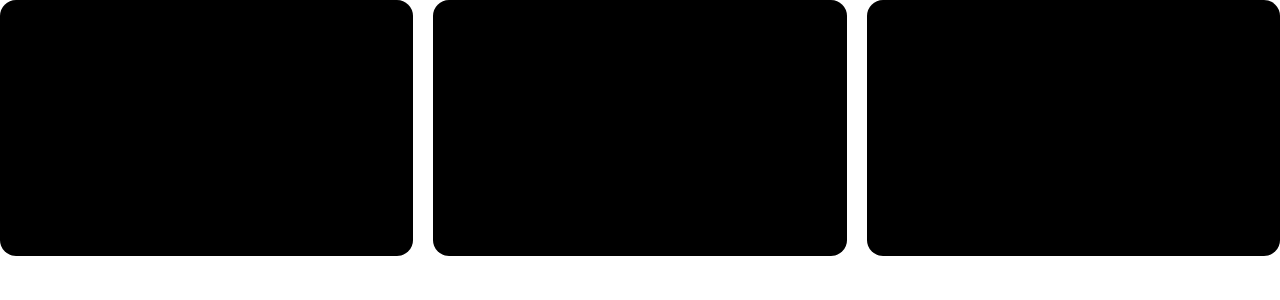
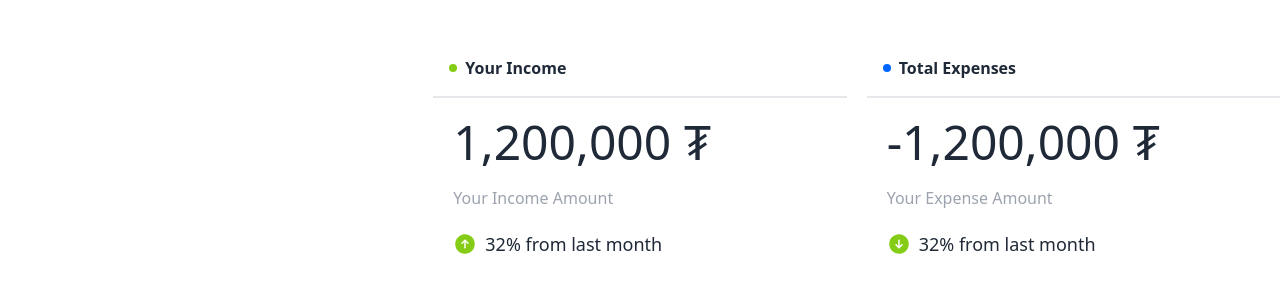
Before and after one commit to rimzss/income-tracker, a Next.js app: page /components/top in a window 1280 px wide. Shown: the top 300 px of the page. Built offline with nearby package versions, Linux system fonts and the light colour scheme.

Commit message:
dashboard joohon hiile

```diff
--- a/src/pages/components/Nav.jsx
+++ b/src/pages/components/Nav.jsx
@@ -12,7 +12,7 @@
         <h3>Records</h3>
       </ul>
       <div className="flex gap-5">
-        <button className="btn rounded-3xl bg-second text-white font-light text-lg hover:bg-blue-500">
+        <button className="w-36 h-9 rounded-3xl bg-second text-white font-light text-lg hover:bg-blue-500">
           + Record
         </button>
         <div className="flex items-center gap-3">
--- a/src/pages/components/top.jsx
+++ b/src/pages/components/top.jsx
@@ -2,10 +2,74 @@
 
 const Top = () => {
   return (
-    <section className="flex gap-5">
-      <div className="w-1/3 bg-black h-64 rounded-2xl"></div>
-      <div className="w-1/3 bg-black h-64 rounded-2xl"></div>
-      <div className="w-1/3 bg-black h-64 rounded-2xl"></div>
+    <section className="flex flex-col lg:flex-row gap-5 items-center justify-center mt-10">
+      <div className="lg:w-1/3 max-w-md w-3/4 card h-64 rounded-2xl"></div>
+      <div className="lg:w-1/3 max-w-md w-3/4 bg-white h-64 rounded-2xl">
+        <div className="flex items-center gap-2 font-bold p-4 border-b-2">
+          <svg
+            xmlns="http://www.w3.org/2000/svg"
+            width="8"
+            height="8"
+            viewBox="0 0 8 8"
+            fill="none"
+          >
+            <circle cx="4" cy="4" r="4" fill="#84CC16" />
+          </svg>
+          <span>Your Income</span>
+        </div>
+        <div className="p-5">
+          <h2 className="text-5xl font-medium">1,200,000 ₮</h2>
+          <p className="font-light text-gray-400 my-5">Your Income Amount</p>
+          <div className="flex items-center gap-2 text-lg">
+            <svg
+              xmlns="http://www.w3.org/2000/svg"
+              width="24"
+              height="24"
+              viewBox="0 0 24 24"
+              fill="none"
+            >
+              <path
+                d="M12 2.25C10.0716 2.25 8.18657 2.82183 6.58319 3.89317C4.97982 4.96451 3.73013 6.48726 2.99218 8.26884C2.25422 10.0504 2.06114 12.0108 2.43735 13.9021C2.81355 15.7934 3.74215 17.5307 5.10571 18.8943C6.46928 20.2579 8.20656 21.1865 10.0979 21.5627C11.9892 21.9389 13.9496 21.7458 15.7312 21.0078C17.5127 20.2699 19.0355 19.0202 20.1068 17.4168C21.1782 15.8134 21.75 13.9284 21.75 12C21.7473 9.41498 20.7192 6.93661 18.8913 5.10872C17.0634 3.28084 14.585 2.25273 12 2.25ZM15.5306 11.7806C15.461 11.8504 15.3783 11.9057 15.2872 11.9434C15.1962 11.9812 15.0986 12.0006 15 12.0006C14.9014 12.0006 14.8038 11.9812 14.7128 11.9434C14.6218 11.9057 14.539 11.8504 14.4694 11.7806L12.75 10.0603V15.75C12.75 15.9489 12.671 16.1397 12.5303 16.2803C12.3897 16.421 12.1989 16.5 12 16.5C11.8011 16.5 11.6103 16.421 11.4697 16.2803C11.329 16.1397 11.25 15.9489 11.25 15.75V10.0603L9.53063 11.7806C9.3899 11.9214 9.19903 12.0004 9 12.0004C8.80098 12.0004 8.61011 11.9214 8.46938 11.7806C8.32865 11.6399 8.24959 11.449 8.24959 11.25C8.24959 11.051 8.32865 10.8601 8.46938 10.7194L11.4694 7.71937C11.539 7.64964 11.6218 7.59432 11.7128 7.55658C11.8038 7.51884 11.9014 7.49941 12 7.49941C12.0986 7.49941 12.1962 7.51884 12.2872 7.55658C12.3783 7.59432 12.461 7.64964 12.5306 7.71937L15.5306 10.7194C15.6004 10.789 15.6557 10.8717 15.6934 10.9628C15.7312 11.0538 15.7506 11.1514 15.7506 11.25C15.7506 11.3486 15.7312 11.4462 15.6934 11.5372C15.6557 11.6283 15.6004 11.711 15.5306 11.7806Z"
+                fill="#84CC16"
+              />
+            </svg>
+            <span>32% from last month</span>
+          </div>
+        </div>
+      </div>
+      <div className="lg:w-1/3 max-w-md w-3/4 bg-white h-64 rounded-2xl">
+        <div className="flex items-center gap-2 font-bold p-4 border-b-2">
+          <svg
+            xmlns="http://www.w3.org/2000/svg"
+            width="8"
+            height="8"
+            viewBox="0 0 8 8"
+            fill="none"
+          >
+            <circle cx="4" cy="4" r="4" fill="#0166FF" />
+          </svg>
+          <span>Total Expenses</span>
+        </div>
+        <div className="p-5">
+          <h2 className="text-5xl font-medium">-1,200,000 ₮</h2>
+          <p className="font-light text-gray-400 my-5">Your Expense Amount</p>
+          <div className="flex items-center gap-2 text-lg">
+            <svg
+              xmlns="http://www.w3.org/2000/svg"
+              width="24"
+              height="24"
+              viewBox="0 0 24 24"
+              fill="none"
+            >
+              <path
+                d="M12 21.75C10.0716 21.75 8.18657 21.1782 6.58319 20.1068C4.97982 19.0355 3.73013 17.5127 2.99218 15.7312C2.25422 13.9496 2.06114 11.9892 2.43735 10.0979C2.81355 8.20655 3.74215 6.46927 5.10571 5.10571C6.46928 3.74215 8.20656 2.81355 10.0979 2.43734C11.9892 2.06114 13.9496 2.25422 15.7312 2.99218C17.5127 3.73013 19.0355 4.97981 20.1068 6.58319C21.1782 8.18657 21.75 10.0716 21.75 12C21.7473 14.585 20.7192 17.0634 18.8913 18.8913C17.0634 20.7192 14.585 21.7473 12 21.75ZM15.5306 12.2194C15.461 12.1496 15.3783 12.0943 15.2872 12.0566C15.1962 12.0188 15.0986 11.9994 15 11.9994C14.9014 11.9994 14.8038 12.0188 14.7128 12.0566C14.6218 12.0943 14.539 12.1496 14.4694 12.2194L12.75 13.9397V8.25C12.75 8.05109 12.671 7.86032 12.5303 7.71967C12.3897 7.57902 12.1989 7.5 12 7.5C11.8011 7.5 11.6103 7.57902 11.4697 7.71967C11.329 7.86032 11.25 8.05109 11.25 8.25V13.9397L9.53063 12.2194C9.3899 12.0786 9.19903 11.9996 9 11.9996C8.80098 11.9996 8.61011 12.0786 8.46938 12.2194C8.32865 12.3601 8.24959 12.551 8.24959 12.75C8.24959 12.949 8.32865 13.1399 8.46938 13.2806L11.4694 16.2806C11.539 16.3504 11.6218 16.4057 11.7128 16.4434C11.8038 16.4812 11.9014 16.5006 12 16.5006C12.0986 16.5006 12.1962 16.4812 12.2872 16.4434C12.3783 16.4057 12.461 16.3504 12.5306 16.2806L15.5306 13.2806C15.6004 13.211 15.6557 13.1283 15.6934 13.0372C15.7312 12.9462 15.7506 12.8486 15.7506 12.75C15.7506 12.6514 15.7312 12.5538 15.6934 12.4628C15.6557 12.3717 15.6004 12.289 15.5306 12.2194Z"
+                fill="#84CC16"
+              />
+            </svg>
+            <span>32% from last month</span>
+          </div>
+        </div>
+      </div>
     </section>
   );
 };
--- a/src/pages/login/index.jsx
+++ b/src/pages/login/index.jsx
@@ -1,9 +1,11 @@
-import React, { useState } from "react";
+import React, { useEffect, useState } from "react";
+import { useRouter } from "next/router";
 
 import LoginInput from "../components/login";
 import Loading from "../components/loading";
 
 const Login = () => {
+  const router = useRouter();
   const [trans, setTrans] = useState("");
   const [isLoading, setIsLoading] = useState("hidden");
   return (
--- a/src/pages/signup/index.jsx
+++ b/src/pages/signup/index.jsx
@@ -1,9 +1,11 @@
-import React, { useState } from "react";
+import React, { useState, useEffect } from "react";
+import { useRouter } from "next/router";
 
 import SignupInput from "../components/signup";
 import Loading from "../components/loading";
 
 const Signup = () => {
+  const router = useRouter();
   const [trans, setTrans] = useState("");
   const [isLoading, setIsLoading] = useState("hidden");
   return (
--- a/src/styles/globals.css
+++ b/src/styles/globals.css
@@ -21,3 +21,9 @@
     transform: rotate(360deg);
   }
 }
+.card {
+  background: url(../Noise.png),
+    lightgray 0% 0% / 90.33966660499573px 90.33966660499573px repeat;
+
+  mix-blend-mode: overlay;
+}
```
Also changed, not shown: src/Noise.png (added).
